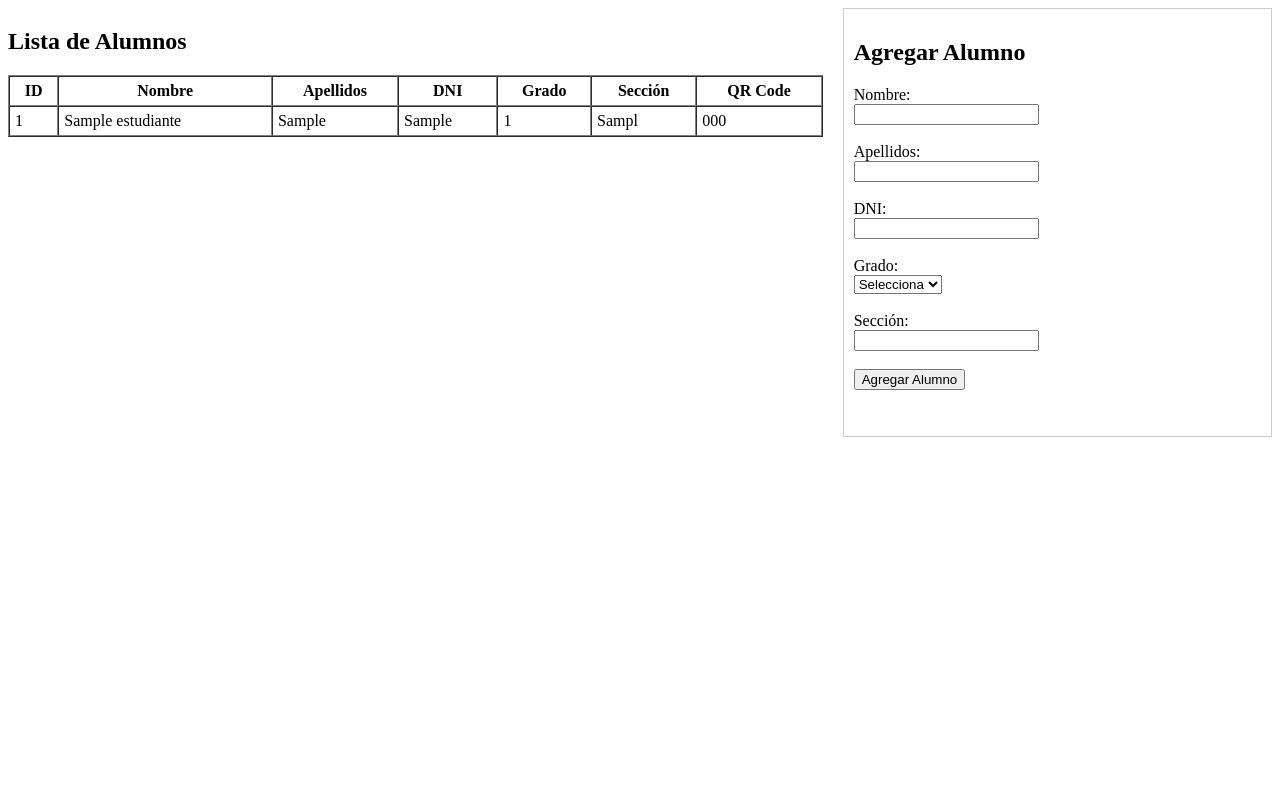
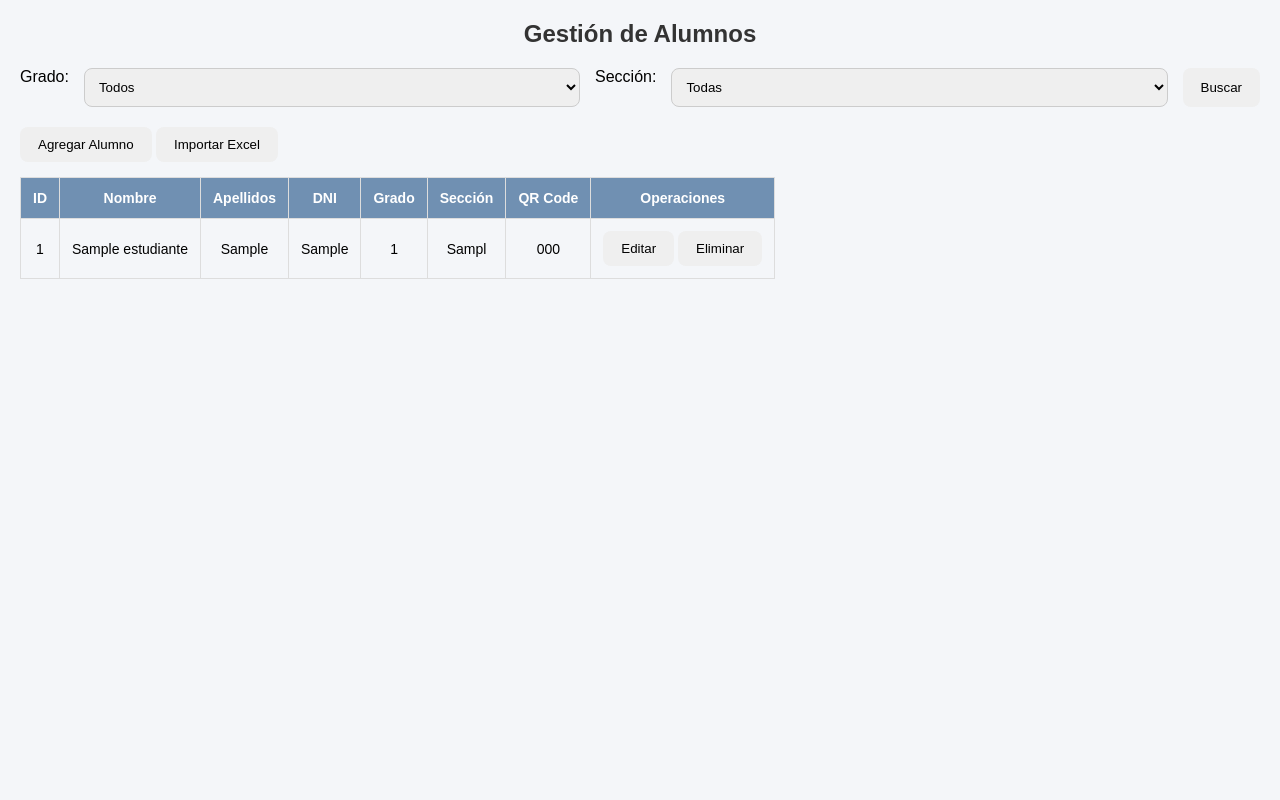
Before and after one commit to DavidPazrl/SistemaAsistenciasQR, a PHP site: page /views/admin/partials/gestion_alumnos.php in a window 1280 px wide. Run offline with PHP 8.4, Linux system fonts and the light colour scheme; tables that the repository leaves empty hold one stand-in row (values such as "Sample post"); some libraries are stand-ins or nearby versions.

Commit message:
Avanze de Apartado de Gestion de Alumnos y otros.

```diff
--- /dev/null
+++ b/assets/css/admin/gestion_alumnos.css
@@ -0,0 +1,198 @@
+body {
+    font-family: Arial, sans-serif;
+    background-color: #f4f6f9;
+    margin: 0;
+    padding: 20px;
+}
+
+.container {
+    max-width: 1100px;
+    margin: 0 auto;
+    background: #fff;
+    padding: 20px;
+    border-radius: 12px;
+    box-shadow: 0 2px 10px rgba(0,0,0,0.1);
+}
+
+h1, h2 {
+    text-align: center;
+    margin-bottom: 20px;
+    color: #333;
+}
+
+form {
+    display: flex;
+    flex-wrap: wrap;
+    gap: 15px;
+    margin-bottom: 20px;
+}
+
+form input,
+form select {
+    flex: 1 1 calc(33% - 10px);
+    padding: 10px;
+    border: 1px solid #ccc;
+    border-radius: 8px;
+    transition: border 0.3s;
+}
+
+form input:focus,
+form select:focus {
+    border-color: #809bb7;
+    outline: none;
+}
+
+button {
+    padding: 10px 18px;
+    border: none;
+    border-radius: 8px;
+    cursor: pointer;
+    transition: background 0.3s;
+}
+
+.btn-primary {
+    background: #a4c3e4;
+    color: white;
+}
+
+.btn-primary:hover {
+    background: #647a93;
+}
+
+.btn-warning {
+    background: #ffc107;
+    color: black;
+}
+
+.btn-warning:hover {
+    background: #e0a800;
+}
+
+.btn-danger {
+    background: #dc3545;
+    color: white;
+}
+
+.btn-danger:hover {
+    background: #a71d2a;
+}
+
+table {
+    width: 100%;
+    border-collapse: collapse;
+    margin-top: 15px;
+    font-size: 14px;
+}
+
+table thead {
+    background: #7090b2;
+    color: white;
+}
+
+table th,
+table td {
+    padding: 12px;
+    border: 1px solid #ddd;
+    text-align: center;
+}
+
+table tbody tr:nth-child(even) {
+    background: #f8f9fa;
+}
+
+.gestion-alumnos-container table {
+    display: block;
+    overflow-x: auto;
+    white-space: nowrap;
+}
+
+.filters {
+    display: flex;
+    flex-wrap: wrap;
+    gap: 15px;
+    margin-bottom: 15px;
+}
+
+.filters select {
+    padding: 8px;
+    border-radius: 8px;
+    border: 1px solid #ccc;
+}
+
+#modal-alumno {
+    display: none;
+    position: fixed;
+    top: 0; left: 0;
+    width: 100%; height: 100%;
+    background: rgba(0,0,0,0.5);
+    align-items: center;
+    justify-content: center;
+    z-index: 1000;
+}
+
+#modal-alumno .modal-content {
+    background: #fff;
+    padding: 20px;
+    border-radius: 12px;
+    width: 90%;
+    max-width: 400px;
+    position: relative;
+}
+
+#modal-alumno form {
+    display: flex;
+    flex-direction: column;
+    gap: 15px;
+}
+
+#modal-alumno .form-group {
+    display: flex;
+    flex-direction: column;
+}
+
+#modal-alumno .form-group label {
+    margin-bottom: 5px;
+    font-weight: bold;
+    color: #333;
+}
+
+#modal-alumno .form-group input,
+#modal-alumno .form-group select {
+    padding: 10px;
+    border: 1px solid #ccc;
+    border-radius: 8px;
+    transition: border 0.3s;
+}
+
+#modal-alumno .form-group input:focus,
+#modal-alumno .form-group select:focus {
+    border-color: #889aac;
+    outline: none;
+}
+
+#modal-alumno .form-actions {
+    display: flex;
+    justify-content: space-between;
+    margin-top: 10px;
+}
+
+@media (max-width: 768px) {
+    form input, form select {
+        flex: 1 1 100%;
+    }
+
+    table th, table td {
+        font-size: 12px;
+        padding: 8px;
+    }
+
+    h2 {
+        font-size: 18px;
+    }
+
+    #modal-alumno .modal-content {
+        padding: 15px;
+        font-size: 14px;
+        width: 95%;
+    }
+}
--- /dev/null
+++ b/assets/js/admin/gestion_alumnos.js
@@ -0,0 +1,140 @@
+document.addEventListener("DOMContentLoaded", () => {
+    const modal = document.getElementById("modal-alumno");
+    const modalTitulo = document.getElementById("modal-titulo");
+    const form = document.getElementById("form-alumno");
+    const btnAgregar = document.getElementById("btn-agregar");
+    const btnCerrar = document.getElementById("btn-cerrar");
+    const mensaje = document.getElementById("mensaje");
+    const inputExcel = document.getElementById("input-excel");
+
+    btnAgregar.addEventListener("click", () => {
+        modalTitulo.textContent = "Agregar Alumno";
+        form.reset();
+        form.dataset.action = "store";
+        modal.style.display = "flex";
+    });
+
+    btnCerrar.addEventListener("click", () => {
+        modal.style.display = "none";
+    });
+
+    form.addEventListener("submit", (e) => {
+        e.preventDefault();
+        const formData = new FormData(form);
+
+        if (form.dataset.action === "update") {
+            formData.append("action", "update");
+            formData.append("idEstudiante", form.idEstudiante.value);
+        } else {
+            formData.append("action", "store");
+        }
+
+        for (let pair of formData.entries()) {
+        console.log(pair[0]+ ': ' + pair[1]);
+        }
+
+        fetch("/controllers/AlumnoController.php", {
+            method: "POST",
+            body: formData
+        })
+        .then(res => res.text())
+        .then(data => {
+            console.log("Respuesta del servidor:", data);
+            if (data.trim() === "success"){
+                mostrarMensaje("Alumno Guardado Correctamente","green");
+                setTimeout(() =>location.reload(), 1000);
+            } else if (data.trim() === "duplicate"){
+                mostrarMensaje("El DNI ingresado ya existe", "red");
+            } else {
+                mostrarMensaje("Error al guardar el alumno", "red");
+            }
+        })
+        .catch(() => {
+            mostrarMensaje("Error en la petición", "red");
+        });
+    });
+
+
+    document.querySelectorAll(".editar").forEach(btn => {
+        btn.addEventListener("click", () => {
+            const fila = btn.closest("tr");
+            const id = btn.dataset.id;
+            const nombre = fila.children[1].textContent;
+            const apellidos = fila.children[2].textContent;
+            const dni = fila.children[3].textContent;
+            const grado = fila.children[4].textContent;
+            const seccion = fila.children[5].textContent;
+
+            modalTitulo.textContent = "Editar Alumno";
+            form.idEstudiante.value = id;
+            form.Nombre.value = nombre;
+            form.Apellidos.value = apellidos;
+            form.DNI.value = dni;
+            form.Grado.value = grado;
+            form.Seccion.value = seccion;
+            form.dataset.action = "update";
+
+            modal.style.display = "flex";
+        });
+    });
+
+    document.querySelectorAll(".eliminar").forEach(btn => {
+        btn.addEventListener("click", () => {
+            const id = btn.dataset.id;
+            Swal.fire({
+                title: "Estas seguro?",
+                text: "Este alumno sera eliminado permanentemente",
+                icon: "warning",
+                showCancelButton: true,
+                confirmButtonColor: "#d33",
+                cancelButtonColor: "#3085d6",
+                confirmButtonText: "Sí, eliminar",
+                cancelButtonText: "Cancelar"
+            }).then((result) => {
+                if (result.isConfirmed){
+                    const formData = new FormData();
+                    formData.append("action", "delete");
+                    formData.append("id", id);
+                    fetch("/controllers/AlumnoController.php", {
+                        method: "POST",
+                        body: formData
+                    })
+                    .then(res => res.text())
+                    .then(data => {
+                        if (data.trim() === "success"){
+                            Swal.fire(
+                                "Eliminado",
+                                "El alumno ha sido eliminado correctamente",
+                                "success"
+                            );
+                            setTimeout(() => location.reload(), 1000);
+                        } else {
+                            Swal.fire(
+                                "Error",
+                                "No se pudo eliminar el alumno",
+                                "error"
+                            );
+                        }
+                    })
+                }
+            });
+        });
+    });
+
+    //Importacion de Excel
+    document.getElementById("btn-importar").addEventListener("click",() => {
+        inputExcel.click();
+    });
+
+    inputExcel.addEventListener("change", () => {
+        if (inputExcel.files.length > 0){
+            mostrarMensaje("Archivo selccionado: " + inputExcel.files[0].name, "blue");
+
+        }
+    });
+
+    function mostrarMensaje(texto, color){
+        mensaje.style.color = color;
+        mensaje.innerText = texto;
+    }
+});
--- a/assets/js/gestion_alumnos.js
+++ /dev/null
@@ -1,73 +0,0 @@
-document.addEventListener("DOMContentLoaded", function() {
-    const form = document.getElementById("form-alumno");
-    const mensaje = document.getElementById("mensaje");
-
-    form.addEventListener("submit", function(e) {
-        e.preventDefault();
-
-        // Validaciones adicionales antes de enviar
-        const nombre = form.Nombre.value.trim();
-        const apellidos = form.Apellidos.value.trim();
-        const dni = form.DNI.value.trim();
-        const grado = form.Grado.value;
-        const seccion = form.Seccion.value.toUpperCase().trim();
-
-        if (!/^[A-Za-z\s]+$/.test(nombre)) {
-            mensaje.style.color = "red";
-            mensaje.innerText = "El nombre solo puede contener letras.";
-            return;
-        }
-
-        if (!/^[A-Za-z\s]+$/.test(apellidos)) {
-            mensaje.style.color = "red";
-            mensaje.innerText = "Los apellidos solo pueden contener letras.";
-            return;
-        }
-
-        if (!/^\d{8}$/.test(dni)) {
-            mensaje.style.color = "red";
-            mensaje.innerText = "El DNI debe contener 8 números.";
-            return;
-        }
-
-        if (!["1","2","3","4","5"].includes(grado)) {
-            mensaje.style.color = "red";
-            mensaje.innerText = "El grado debe ser entre 1 y 5.";
-            return;
-        }
-
-        if (!/^[AB]$/i.test(seccion)) {
-            mensaje.style.color = "red";
-            mensaje.innerText = "La sección solo puede ser A o B.";
-            return;
-        }
-
-        // Enviar el formulario si pasa las validaciones
-        const formData = new FormData(form);
-
-        fetch("/controllers/AlumnoController.php", {
-            method: "POST",
-            body: formData
-        })
-        .then(res => res.text())
-        .then(data => {
-            if (data.trim() === "success") {
-                mensaje.style.color = "green";
-                mensaje.innerText = "Alumno agregado correctamente.";
-                form.reset();
-                setTimeout(() => location.reload(), 1000);
-            } else if (data.trim() === "duplicate") {
-                mensaje.style.color = "red";
-                mensaje.innerText = "El DNI ingresado ya existe.";
-            } else {
-                mensaje.style.color = "red";
-                mensaje.innerText = "Error al agregar alumno.";
-            }
-        })
-        .catch(err => {
-            mensaje.style.color = "red";
-            mensaje.innerText = "Error en la petición.";
-            console.error(err);
-        });
-    });
-});
--- a/controllers/AlumnoController.php
+++ b/controllers/AlumnoController.php
@@ -16,10 +16,12 @@ class AlumnoController {
         $this->alumno = new Alumno($this->db);
     }
 
-    public function index() {
-        return $this->alumno->getAll();
+    // Listar alumnos (con filtros opcionales)
+    public function index($grado = null, $seccion = null) {
+        return $this->alumno->getAll($grado, $seccion);
     }
 
+    // Guardar alumno
     public function store($data) {
         $this->alumno->Nombre = $data['Nombre'];
         $this->alumno->Apellidos = $data['Apellidos'];
@@ -28,31 +30,78 @@ class AlumnoController {
         $this->alumno->Seccion = $data['Seccion'];
         $this->alumno->qr_code = "QR" . $data['DNI'];
 
-        // Intentar guardar y manejar duplicados
         try {
             $this->alumno->create();
-            return true;
+            return "success";
         } catch (PDOException $e) {
-            if ($e->getCode() == 23000) {
+            if ($e->getCode() == "45000") {
+                return "duplicate";
+            } elseif ($e->getCode() == "23000") {
                 return "duplicate";
             } else {
-                return false;
+                return "error";
             }
         }
     }
+
+    // Actualizar alumno
+    public function update($data){
+        $this->alumno->idEstudiante = $data['idEstudiante'];
+        $this->alumno->Nombre = $data['Nombre'];
+        $this->alumno->Apellidos = $data['Apellidos'];
+        $this->alumno->DNI = $data['DNI'];
+        $this->alumno->Grado = $data['Grado'];
+        $this->alumno->Seccion = $data['Seccion'];
+
+        try {
+            if ($this->alumno->existeDNIEnOtro($this->alumno->DNI, $this->alumno->idEstudiante)){
+                return "duplicate";
+            }
+            if($this->alumno->update()){
+                return "success";
+            }
+            return "error";
+        } catch (PDOException $e){
+            return "error";
+        }
+    }
+
+    // Eliminar alumno
+    public function delete($id) {
+        return $this->alumno->delete($id) ? "success" : "error";
+    }
+
+    // Importar desde Excel (pendiente)
+    public function importExcel($filePath){
+        // implementar
+    }
 }
 
-// Solo responder a POST para AJAX
+// --- Responder a AJAX ---
 if ($_SERVER['REQUEST_METHOD'] === 'POST') {
     $controller = new AlumnoController();
-    $result = $controller->store($_POST);
+    $action = $_POST['action'] ?? null;
 
-    if ($result === "duplicate") {
-        echo "duplicate";
-    } elseif ($result) {
-        echo "success";
-    } else {
-        echo "error";
+    switch ($action) {
+        case 'store':
+            echo $controller->store($_POST);
+            break;
+        case 'update':
+            echo $controller->update($_POST);
+            break;
+        case 'delete':
+            echo $controller->delete($_POST['id']);
+            break;
+        case 'filter':
+            $grado = $_POST['Grado'] ?? null;
+            $seccion = $_POST['Seccion'] ?? null;
+            $result = $controller->index($grado, $seccion);
+            $alumnos = $result->fetchAll(PDO::FETCH_ASSOC);
+            echo json_encode($alumnos);
+            break;
+        default:
+            echo "invalid_action";
+            break;
     }
     exit();
 }
--- a/views/admin/partials/gestion_alumnos.php
+++ b/views/admin/partials/gestion_alumnos.php
@@ -1,15 +1,44 @@
 <?php
 require_once $_SERVER['DOCUMENT_ROOT'] . '/controllers/AlumnoController.php';
 $controller = new AlumnoController();
-$alumnos = $controller->index();
+
+$grado = $_GET['grado'] ?? null;
+$seccion = $_GET['seccion'] ?? null;
+$alumnos = $controller->index($grado, $seccion);
 ?>
 
-<div class="gestion-alumnos-container" style="display:flex; gap:20px;">
+<div class="gestion-alumnos-container">
+    <h2>Gestión de Alumnos</h2>
 
-    <!-- Tabla de Alumnos -->
-    <div class="tabla-alumnos" style="flex:2;">
-        <h2>Lista de Alumnos</h2>
-        <table border="1" cellpadding="5" cellspacing="0" style="width:100%;" id="tabla-alumnos">
+    <!-- Filtros -->
+    <form method="GET" id="filtro-form" class="filtros">
+        <label>Grado:</label>
+        <select name="grado">
+            <option value="">Todos</option>
+            <?php for ($i=1; $i<=5; $i++): ?>
+                <option value="<?= $i ?>" <?= ($grado==$i?"selected":"") ?>><?= $i ?></option>
+            <?php endfor; ?>
+        </select>
+
+        <label>Sección:</label>
+        <select name="seccion">
+            <option value="">Todas</option>
+            <option value="A" <?= ($seccion=="A"?"selected":"") ?>>A</option>
+            <option value="B" <?= ($seccion=="B"?"selected":"") ?>>B</option>
+        </select>
+
+        <button type="submit">Buscar</button>
+    </form>
+
+    <!-- Botones de accion -->
+    <div class="acciones">
+        <button id="btn-agregar"> Agregar Alumno</button>
+        <button id="btn-importar"> Importar Excel</button>
+        <input type="file" id="input-excel" accept=".xlsx,.xls" style="display:none;">
+    </div>
+
+    <!-- Tabla de alumnos -->
+    <table id="tabla-alumnos">
         <thead>
             <tr>
                 <th>ID</th>
@@ -19,54 +48,69 @@ $alumnos = $controller->index();
                 <th>Grado</th>
                 <th>Sección</th>
                 <th>QR Code</th>
+                <th>Operaciones</th>
             </tr>
         </thead>
         <tbody>
             <?php while ($row = $alumnos->fetch(PDO::FETCH_ASSOC)) : ?>
                 <tr>
-                        <td><?php echo $row['idEstudiante']; ?></td>
-                        <td><?php echo $row['Nombre']; ?></td>
-                        <td><?php echo $row['Apellidos']; ?></td>
-                        <td><?php echo $row['DNI']; ?></td>
-                        <td><?php echo $row['Grado']; ?></td>
-                        <td><?php echo $row['Seccion']; ?></td>
-                        <td><?php echo $row['qr_code']; ?></td>
+                    <td><?= $row['idEstudiante']; ?></td>
+                    <td><?= $row['Nombre']; ?></td>
+                    <td><?= $row['Apellidos']; ?></td>
+                    <td><?= $row['DNI']; ?></td>
+                    <td><?= $row['Grado']; ?></td>
+                    <td><?= $row['Seccion']; ?></td>
+                    <td><?= $row['qr_code']; ?></td>
+                    <td>
+                        <button class="editar" data-id="<?= $row['idEstudiante']; ?>">Editar</button>
+                        <button class="eliminar" data-id="<?= $row['idEstudiante']; ?>">Eliminar</button>
+                    </td>
                 </tr>
             <?php endwhile; ?>
         </tbody>
     </table>
+
+    <div id="mensaje"></div>
 </div>
 
-    <!-- Formulario para agregar Alumno -->
-    <div class="formulario-alumno" style="flex:1; border:1px solid #ccc; padding:10px;">
-        <h2>Agregar Alumno</h2>
+<!-- Modal para agregar/editar -->
+<div id="modal-alumno" class="modal">
+    <div class="modal-contenido">
+        <h3 id="modal-titulo">Agregar Alumno</h3>
         <form id="form-alumno">
-            <label>Nombre:</label><br>
-            <input type="text" name="Nombre" required pattern="[A-Za-z\s]+" title="Solo letras"><br><br>
+            <input type="hidden" name="idEstudiante" id="idEstudiante">
 
-            <label>Apellidos:</label><br>
-            <input type="text" name="Apellidos" required pattern="[A-Za-z\s]+" title="Solo letras"><br><br>
+            <label>Nombre:</label>
+            <input type="text" name="Nombre" required pattern="[A-Za-zÁÉÍÓÚÑáéíóúñ\s]{2,50}" title="Solo letras, minimo 2 caracteres, maximo 50">
 
-            <label>DNI:</label><br>
-            <input type="text" name="DNI" maxlength="8" required pattern="\d{8}" title="Debe contener 8 números"><br><br>
+            <label>Apellidos:</label>
+            <input type="text" name="Apellidos" required pattern="[A-Za-zÁÉÍÓÚÑáéíóúñ\s]{2,50}" title="Solo letras, minimo 2 caracteres, maximo 50">
 
-            <label>Grado:</label><br>
+            <label>DNI:</label>
+            <input type="text" name="DNI" maxlength="8" required pattern="\d{8}" title="Debe tener Exactamente 8 digitos numericos">
+
+            <label>Grado:</label>
             <select name="Grado" required>
-                <option value="">Selecciona</option>
-                <option value="1">1</option>
-                <option value="2">2</option>
-                <option value="3">3</option>
-                <option value="4">4</option>
-                <option value="5">5</option>
-            </select><br><br>
+                <option value="">Seleccione</option>
+                <?php for ($i=1; $i<=5; $i++): ?>
+                    <option value="<?= $i ?>"><?= $i ?></option>
+                <?php endfor; ?>
+            </select>
 
-            <label>Sección:</label><br>
-            <input type="text" name="Seccion" maxlength="1" required pattern="[ABab]" title="Solo A o B"><br><br>
+            <label>Sección:</label>
+            <select name="Seccion" required>
+                <option value="A">A</option>
+                <option value="B">B</option>
+            </select>
 
-            <button type="submit">Agregar Alumno</button>
+            <div class="modal-botones">
+                <button type="submit">Guardar</button>
+                <button type="button" id="btn-cerrar">Cancelar</button>
+            </div>
         </form>
-        <div id="mensaje" style="margin-top:10px; min-height:20px;"></div>
-        <script src="/assets/js/gestion_alumnos.js"></script>
+    </div>
 </div>
 
-</div>
+<script src="/assets/js/admin/gestion_alumnos.js"></script>
+<link rel="stylesheet" href="/assets/css/admin/gestion_alumnos.css">
+<script src="https://cdn.jsdelivr.net/npm/sweetalert2@11"></script>
--- a/views/auth/login.php
+++ b/views/auth/login.php
@@ -17,7 +17,7 @@ if (isset($_SESSION['usuario'])){
     <meta charset="UTF-8">
     <meta name="viewport" content="width=device-width, initial-scale=1.0">
     <title>Login - AsistenciaQR</title>
-    <link rel="stylesheet" href="../../assets//css/style.css">
+    <link rel="stylesheet" href="">
 </head>
 <body>
     <h2>Iniciar Sesión</h2>
```
Also changed, not shown: models/Alumno.php (+61 -2 lines). Lines whose indentation alone changed are shown as unchanged.
